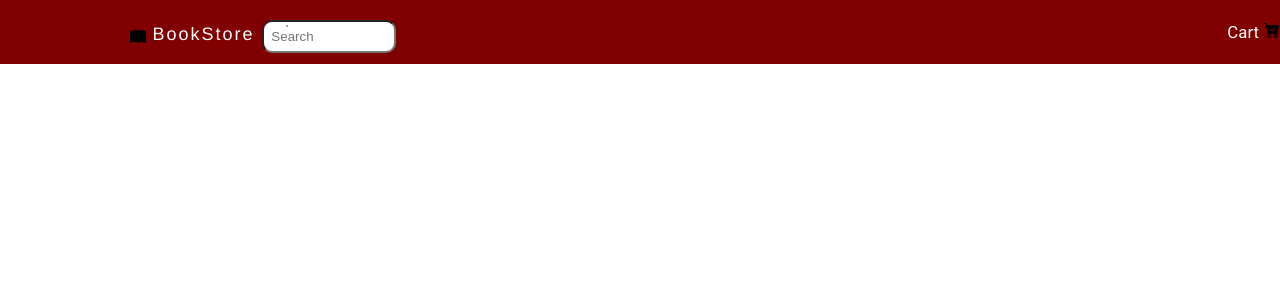
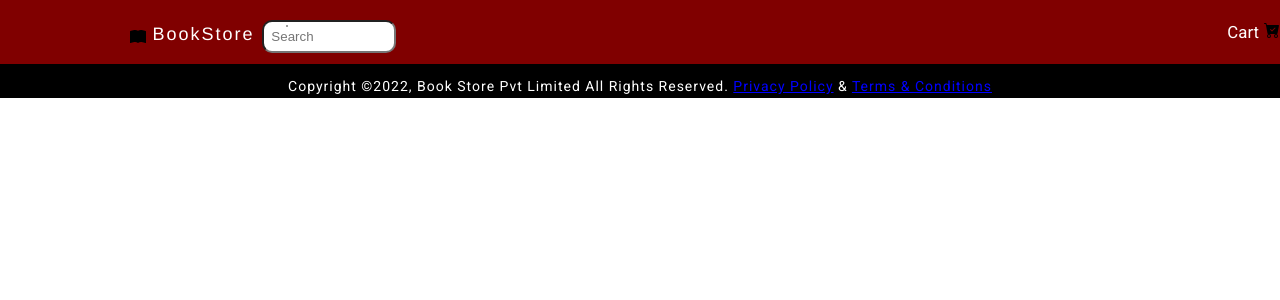
Before and after one commit to aviii007/bookstore-angular-app, an Angular app: page / in a window 1280 px wide. Shown: the top 300 px of the page. Built offline with nearby package versions, Linux system fonts and the light colour scheme; grey boxes are pictures that could not be loaded.

Commit message:
Added:The footer with copyright, privacy policy and terms conditions

```diff
--- a/src/app/app.component.html
+++ b/src/app/app.component.html
@@ -1 +1,3 @@
 <app-header></app-header>
+<router-outlet></router-outlet>
+<app-footer></app-footer>
--- a/src/app/app.module.ts
+++ b/src/app/app.module.ts
@@ -17,12 +17,14 @@ import {MatInputModule} from '@angular/material/input';
 import { FormsModule } from '@angular/forms';
 import {MatRadioModule} from '@angular/material/radio';
 import { HeaderComponent } from './components/header/header.component';
+import { FooterComponent } from './components/footer/footer.component';
 
 
 @NgModule({
   declarations: [
     AppComponent,
-    HeaderComponent
+    HeaderComponent,
+    FooterComponent
   ],
   imports: [
     BrowserModule,
--- /dev/null
+++ b/src/app/components/footer/footer.component.css
@@ -0,0 +1,25 @@
+footer {
+
+    padding: 2px;
+
+    background-color: black;
+
+    height: 30px;
+
+    margin-top:auto;
+
+
+
+  }
+
+  .footer-text{
+
+    padding: 10px;
+
+    text-align: center;
+
+    letter-spacing: 1px;
+
+    color: white;
+
+  }
--- /dev/null
+++ b/src/app/components/footer/footer.component.html
@@ -0,0 +1,6 @@
+<footer>
+    <div class="footer-content">
+        <div class="footer-text">Copyright ©2022, Book Store Pvt Limited All Rights Reserved.  <a style="color:blue ;" href="">Privacy Policy</a>  & <a style="color:blue ;" href="">Terms & Conditions</a>
+        </div>
+    </div>
+</footer>
--- /dev/null
+++ b/src/app/components/footer/footer.component.ts
@@ -0,0 +1,15 @@
+import { Component, OnInit } from '@angular/core';
+
+@Component({
+  selector: 'app-footer',
+  templateUrl: './footer.component.html',
+  styleUrls: ['./footer.component.css']
+})
+export class FooterComponent implements OnInit {
+
+  constructor() { }
+
+  ngOnInit(): void {
+  }
+
+}
```
Also changed, not shown: 1 other file (tests, documents, lock files or other folders).
